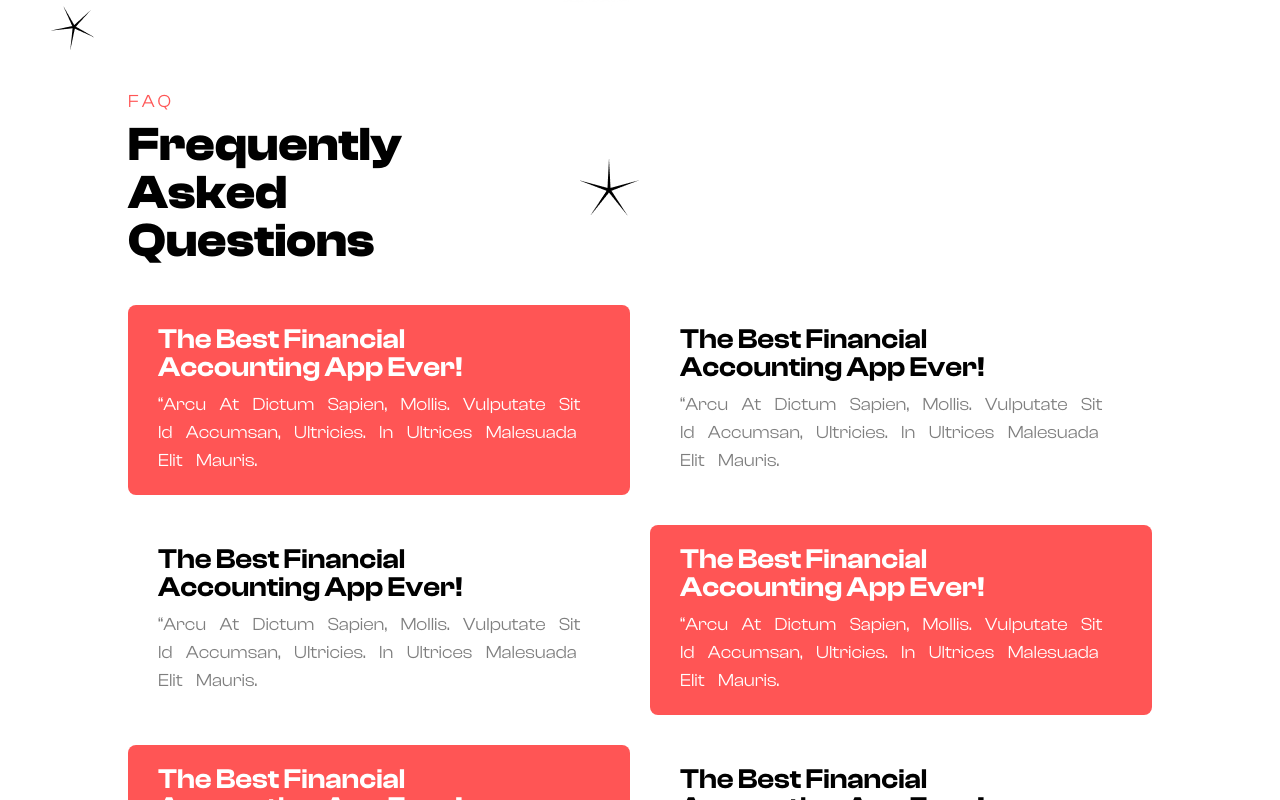
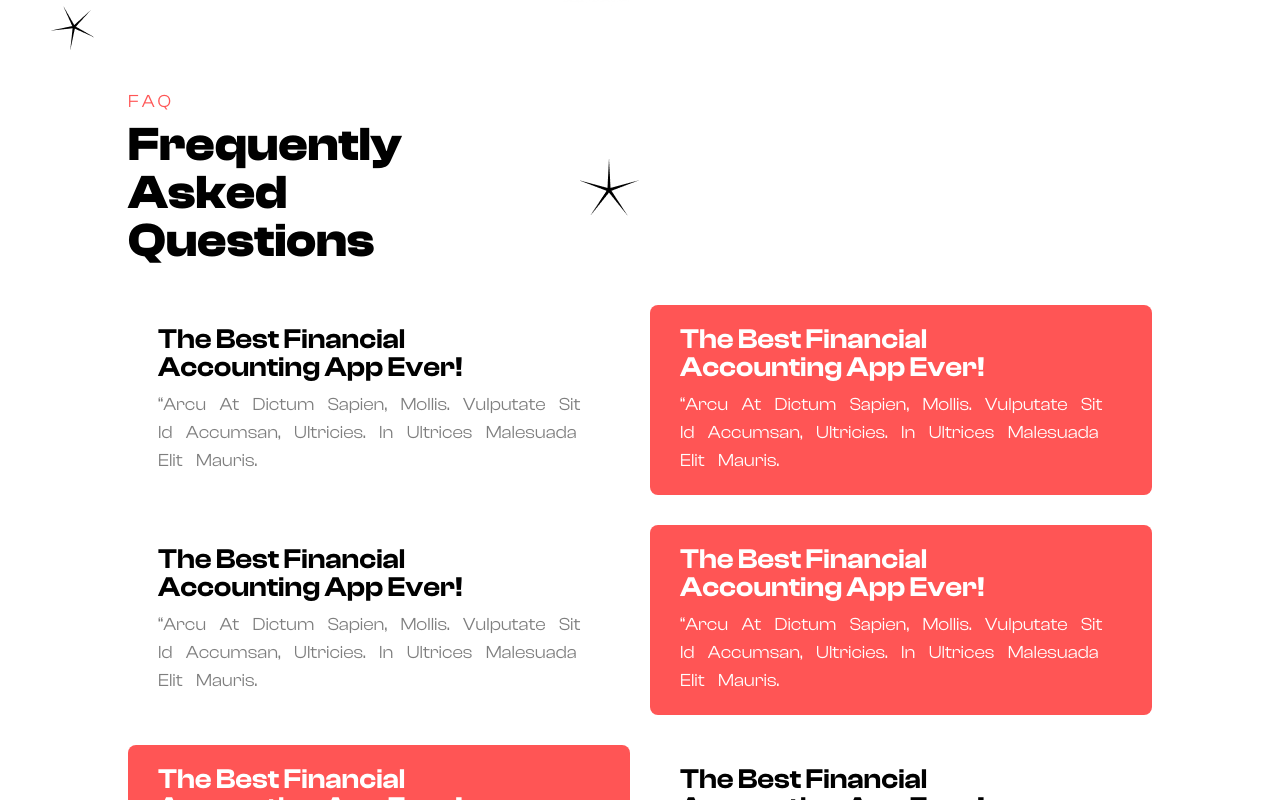
Before and after one commit to M0hdFa1zan/Uifry-colourful-responsive-website, a React (Create React App) app: page / in a window 1280 px wide. In both pictures the pointer is over the element 640 px from the left and 4029 px from the top of the page. Shown: the part 3629-4429 px from the top of the page. Built offline with nearby package versions, Linux system fonts and the light colour scheme; the HTML template or start-up script is replaced by a standard one.

Commit message:
Update Asked.css

```diff
--- a/src/Components/Asked.css
+++ b/src/Components/Asked.css
@@ -38,7 +38,6 @@
 .faqtiles {
     display: flex;
     flex-direction: column;
-    /* align-items: center; */
 }
 
 .faq1 {
@@ -46,6 +45,30 @@
     gap: 20px;
     width: 100%;
     margin-bottom: 30px;
+}
+
+.faq1:hover {
+
+    .pink {
+        transition: .5s;
+        color: black;
+        background-color: #fff;
+
+        .tilepara {
+            opacity: .5;
+        }
+    }
+
+    .white {
+        transition: .5s;
+        color: white;
+        background-color: #FF5555;
+        border-radius: 8px;
+
+        .tilepara {
+            opacity: 1;
+        }
+    }
 }
 
 .pink,
```
